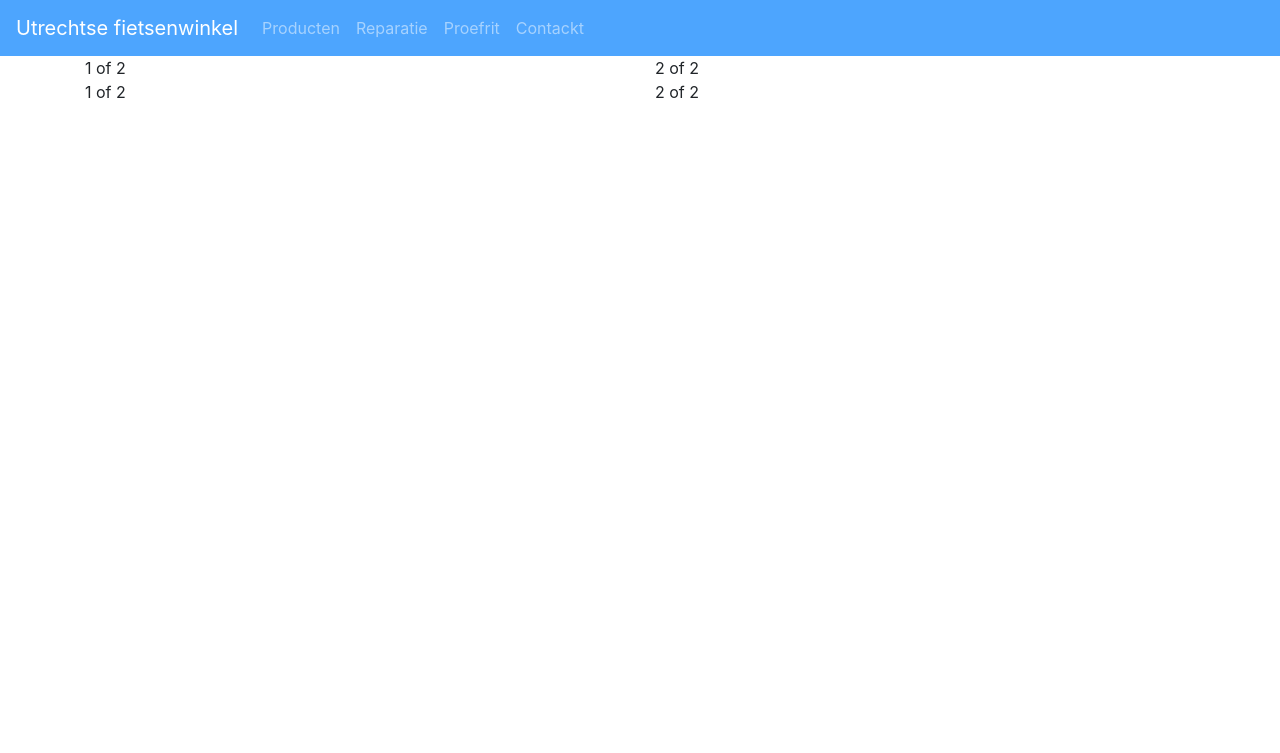
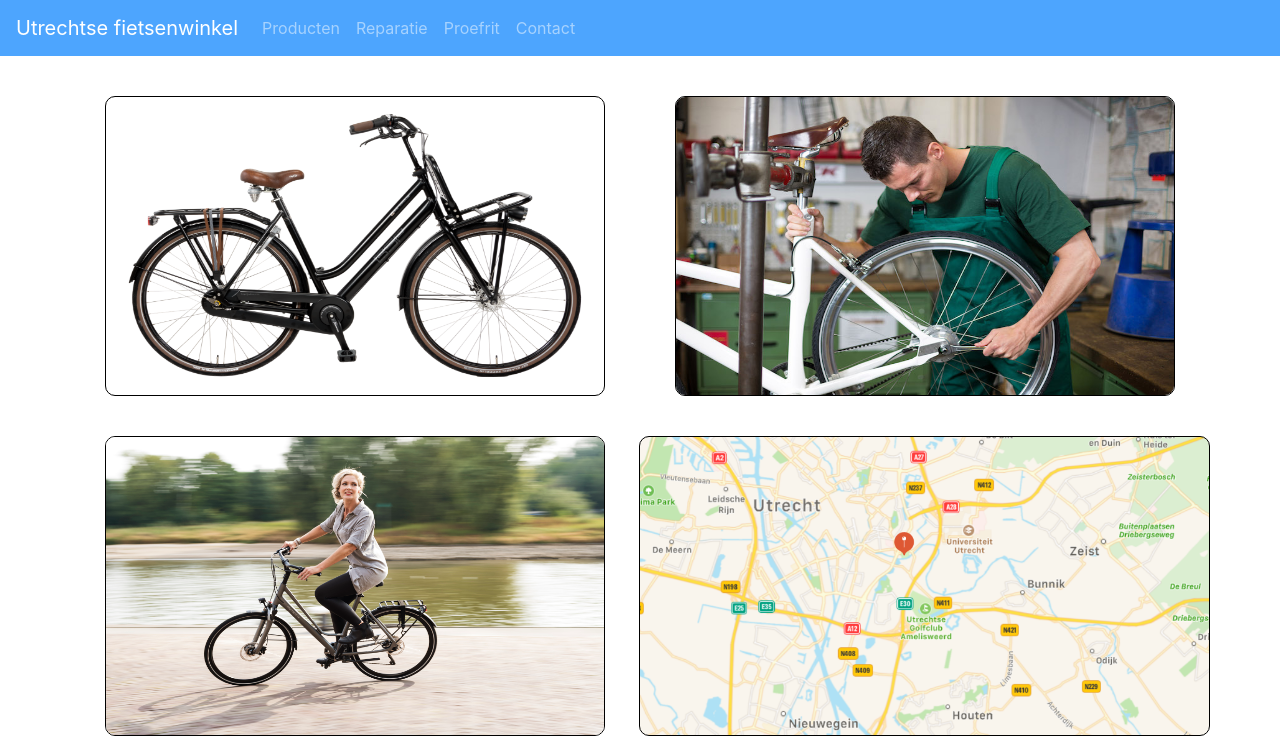
Before and after one commit to Tijn27/Utrechtse_fietsenwinkel, a PHP site: page / in a window 1280 px wide. Shown: the top 753 px of the page. Before the commit the page ends 98 px from the top, so only its background shows below. Run offline with PHP 8.4, Linux system fonts and the light colour scheme.

Commit message:
iets  meer

```diff
--- a/css/style.css
+++ b/css/style.css
@@ -1,3 +1,16 @@
-#nav{
+#nav {
     background-color: #4da5fe;
 }
+
+#home_img {
+    display: block;
+    margin-left: auto;
+    margin-right: auto;
+    margin-top: 40px;
+    height: 300px;
+    width: 500px;
+    border-style: solid;
+    border-width: 1px;
+    border-radius: 10px;
+    border-color: black;
+}
--- a/home.php
+++ b/home.php
@@ -1,16 +1,58 @@
 <div class="row">
   <div class="col">
-      1 of 2
+    <a href="index.php?content=Producten"><img id="home_img" src="./img/Kopen.png" alt="Koop je fiets" href="Producten.php"></a>
   </div>
   <div class="col">
-      2 of 2
+    <a href="index.php?content=Reparatie"><img id="home_img" src="./img/fietsenmaker.jfif" alt="Plan een reparatie in"></a>
   </div>
 </div>
 <div class="row">
   <div class="col">
-      1 of 2
+    <a href="index.php?content=Proefrit"><img id="home_img" src="./img/proefrit.jfif" alt="Maak een proefrit"></a>
   </div>
-    <div class="col">
-      2 of 2
+  <a href="index.php?content=Contact"><div id="home_img" style="background-image: url('./img/locatie.PNG'); background-size: cover;" class="col"></a>
   </div>
 </div>
+
+
+<!-- carousel -->
+<div style="margin-top: 20px;" class="bd-example">
+    <div id="carouselExampleCaptions" class="carousel slide" data-ride="carousel">
+      <ol class="carousel-indicators">
+        <li data-target="#carouselExampleCaptions" data-slide-to="0" class="active"></li>
+        <li data-target="#carouselExampleCaptions" data-slide-to="1"></li>
+        <li data-target="#carouselExampleCaptions" data-slide-to="2"></li>
+      </ol>
+      <div class="carousel-inner">
+        <div class="carousel-item active">
+          <img src="..." class="d-block w-100" alt="...">
+          <div class="carousel-caption d-none d-md-block">
+            <h5>First slide label</h5>
+            <p>Nulla vitae elit libero, a pharetra augue mollis interdum.</p>
+          </div>
+        </div>
+        <div class="carousel-item">
+          <img src="..." class="d-block w-100" alt="...">
+          <div class="carousel-caption d-none d-md-block">
+            <h5>Second slide label</h5>
+            <p>Lorem ipsum dolor sit amet, consectetur adipiscing elit.</p>
+          </div>
+        </div>
+        <div class="carousel-item">
+          <img src="..." class="d-block w-100" alt="...">
+          <div class="carousel-caption d-none d-md-block">
+            <h5>Third slide label</h5>
+            <p>Praesent commodo cursus magna, vel scelerisque nisl consectetur.</p>
+          </div>
+        </div>
+      </div>
+      <a class="carousel-control-prev" href="#carouselExampleCaptions" role="button" data-slide="prev">
+        <span class="carousel-control-prev-icon" aria-hidden="true"></span>
+        <span class="sr-only">Previous</span>
+      </a>
+      <a class="carousel-control-next" href="#carouselExampleCaptions" role="button" data-slide="next">
+        <span class="carousel-control-next-icon" aria-hidden="true"></span>
+        <span class="sr-only">Next</span>
+      </a>
+    </div>
+  </div>
--- a/navbar.php
+++ b/navbar.php
@@ -18,7 +18,7 @@
         <a class="nav-link" id="active_proefrit" href="index.php?content=Proefrit">Proefrit</a>
       </li>
       <li class="nav-item">
-        <a class="nav-link" id="active_contact" href="index.php?content=Contact">Contackt</a>
+        <a class="nav-link" id="active_contact" href="index.php?content=Contact">Contact</a>
       </li>
     </ul>
   </div>
```
Also changed, not shown: img/Kopen.png (added), img/fietsenmaker.jfif (added), img/locatie.PNG (added), img/proefrit.jfif (added). Lines whose indentation alone changed are shown as unchanged.
